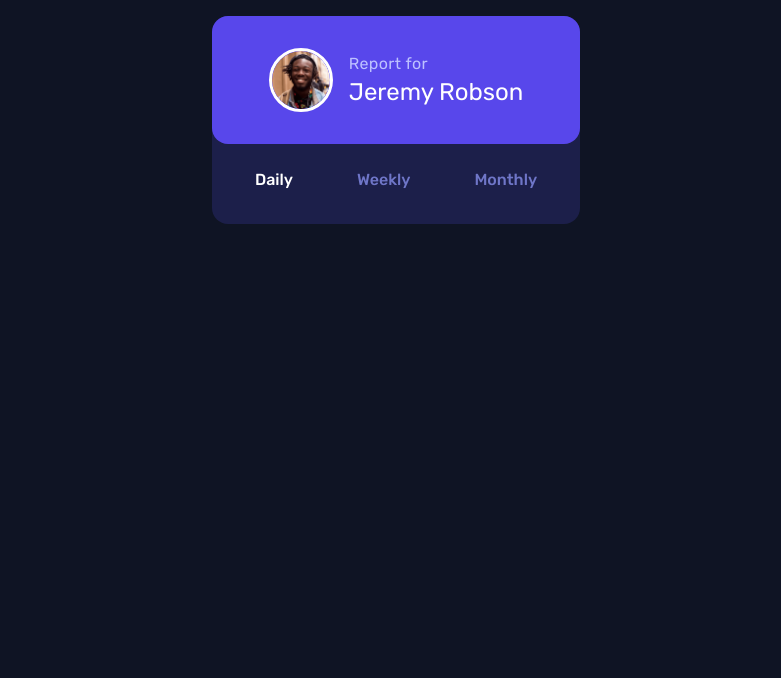
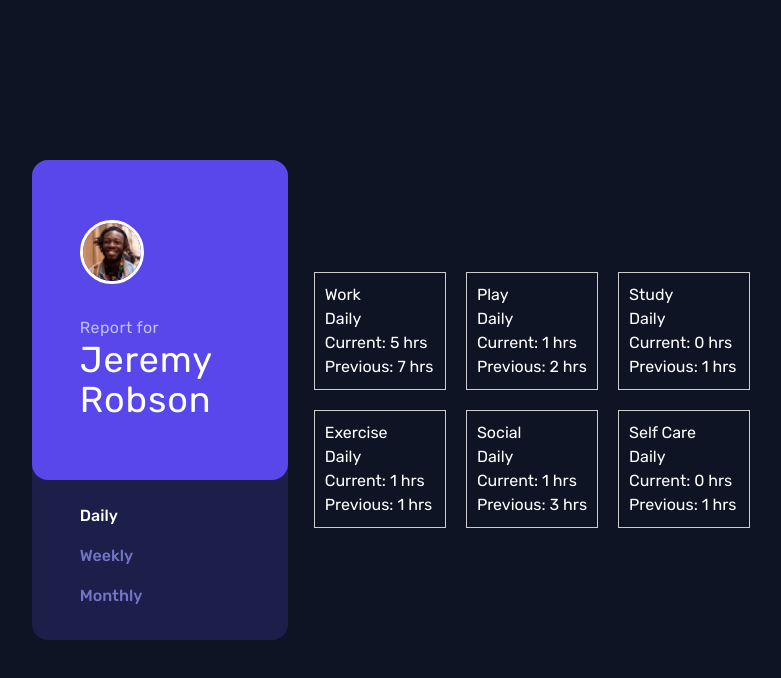
Before and after one commit to Yashbabani0/time-tracking-dashboard-main, a React (Vite) app: page / in a window 1280 px wide. Shown: the top 678 px of the page, without its empty margins (244-1025 px from the left). Built offline with nearby package versions, Linux system fonts and the light colour scheme.

Commit message:
Profile style Add for computer Screens

```diff
--- a/src/App.jsx
+++ b/src/App.jsx
@@ -4,7 +4,7 @@ import Databox from "./Components/Databox";
 
 export default function App() {
   return (
-    <div className="bg-very-dark-blue text-white h-screen w-screen flex flex-col items-center  font-rubik">
+    <div className="bg-very-dark-blue text-white h-full w-screen flex flex-col items-center font-rubik md:flex-row md:justify-center md:gap-[1em] md:h-screen">
       <Profile />
       <Databox />
     </div>
--- a/src/Components/Databox.jsx
+++ b/src/Components/Databox.jsx
@@ -3,8 +3,20 @@ import data from "../../data.json";
 
 export default function Databox() {
   return (
-    <div className=" hidden">
-        hi there!
+    <div className="flex items-center justify-center flex-col md:grid md:grid-cols-3">
+      {data.map((item, index) => (
+        <div
+          key={index}
+          style={{ border: "1px solid #ccc", padding: "10px", margin: "10px" }}
+        >
+          <h3>{item.title}</h3>
+          <div>
+            <h4>Daily</h4>
+            <p>Current: {item.timeframes.daily.current} hrs</p>
+            <p>Previous: {item.timeframes.daily.previous} hrs</p>
+          </div>
+        </div>
+      ))}
     </div>
   );
 }
--- a/src/Components/Profile.jsx
+++ b/src/Components/Profile.jsx
@@ -8,9 +8,9 @@ export default function Profile() {
   };
 
   return (
-    <div className="w-[23em] mt-4 h-[13em] rounded-2xl bg-dark-blue">
-      <div className="part1 mb-6 bg-primary-blue rounded-2xl flex items-center justify-center gap-4 h-[8em]">
-        <div className="profileImg w-[4em]">
+    <div className="w-[23em] mt-4 h-[13em] rounded-2xl bg-dark-blue mb-[1em] md:w-[16em] md:h-[30em]">
+      <div className="part1 mb-6 bg-primary-blue rounded-2xl flex items-center justify-center gap-4 h-[8em] md:h-[20em] md:flex-col md:items-start md:px-12">
+        <div className="profileImg w-[4em] md:mb-[1em]">
           <img
             className="border-[3px] border-white rounded-full"
             src="../../images/image-jeremy.png"
@@ -19,10 +19,12 @@ export default function Profile() {
         </div>
         <div className="profileData">
           <p className="tracking-wide text-pale-blue">Report for</p>
-          <h2 className="text-2xl">Jeremy Robson</h2>
+          <h2 className="text-2xl md:text-4xl md:tracking-wide">
+            Jeremy Robson
+          </h2>
         </div>
       </div>
-      <div className="part2 flex items-center justify-center gap-[4em] text-desaturated-blue font-medium">
+      <div className="part2 flex items-center justify-center gap-[4em] text-desaturated-blue font-medium md:flex-col md:gap-[1em] md:items-start md:px-12">
         {["Daily", "Weekly", "Monthly"].map((tab) => (
           <h5
             key={tab}
```
